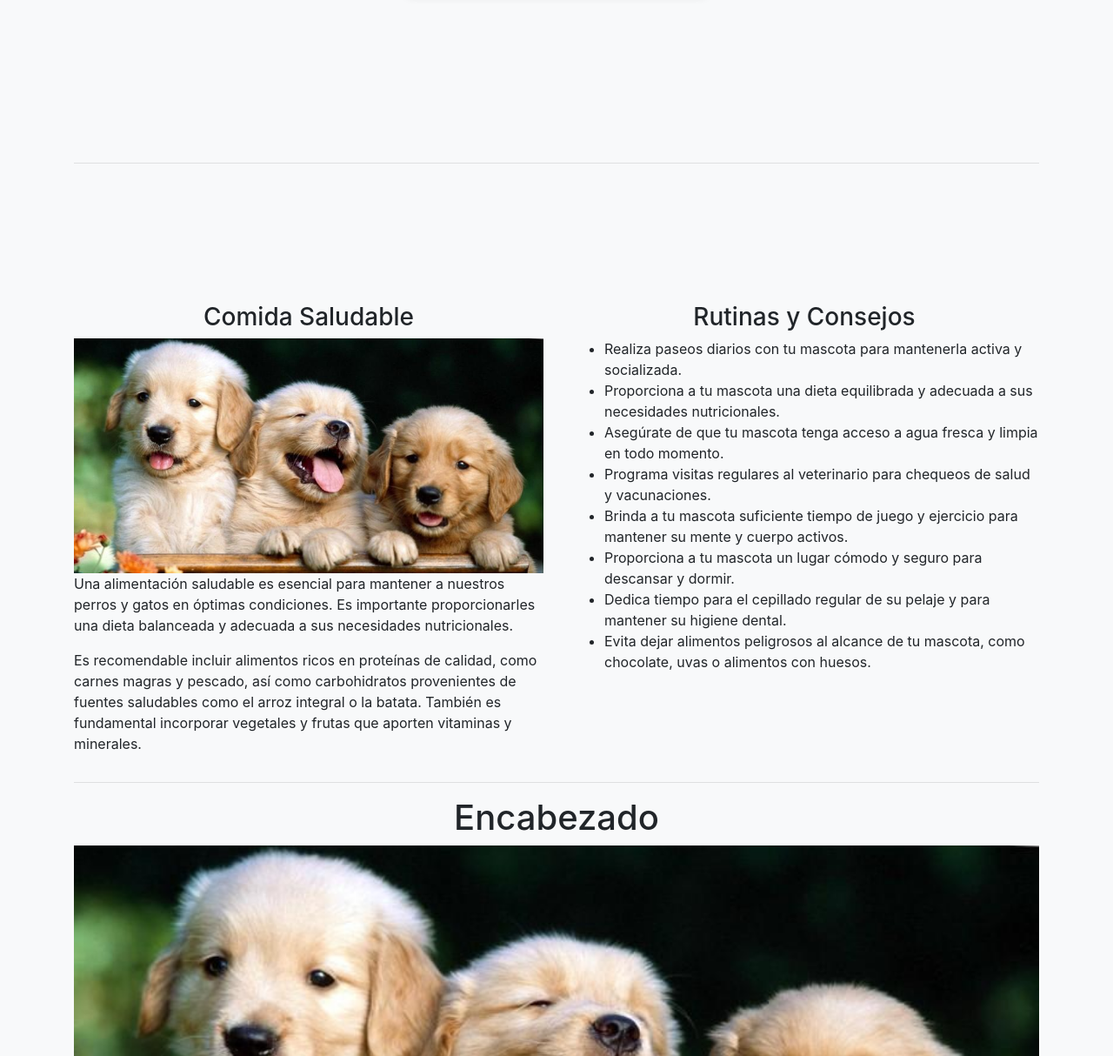
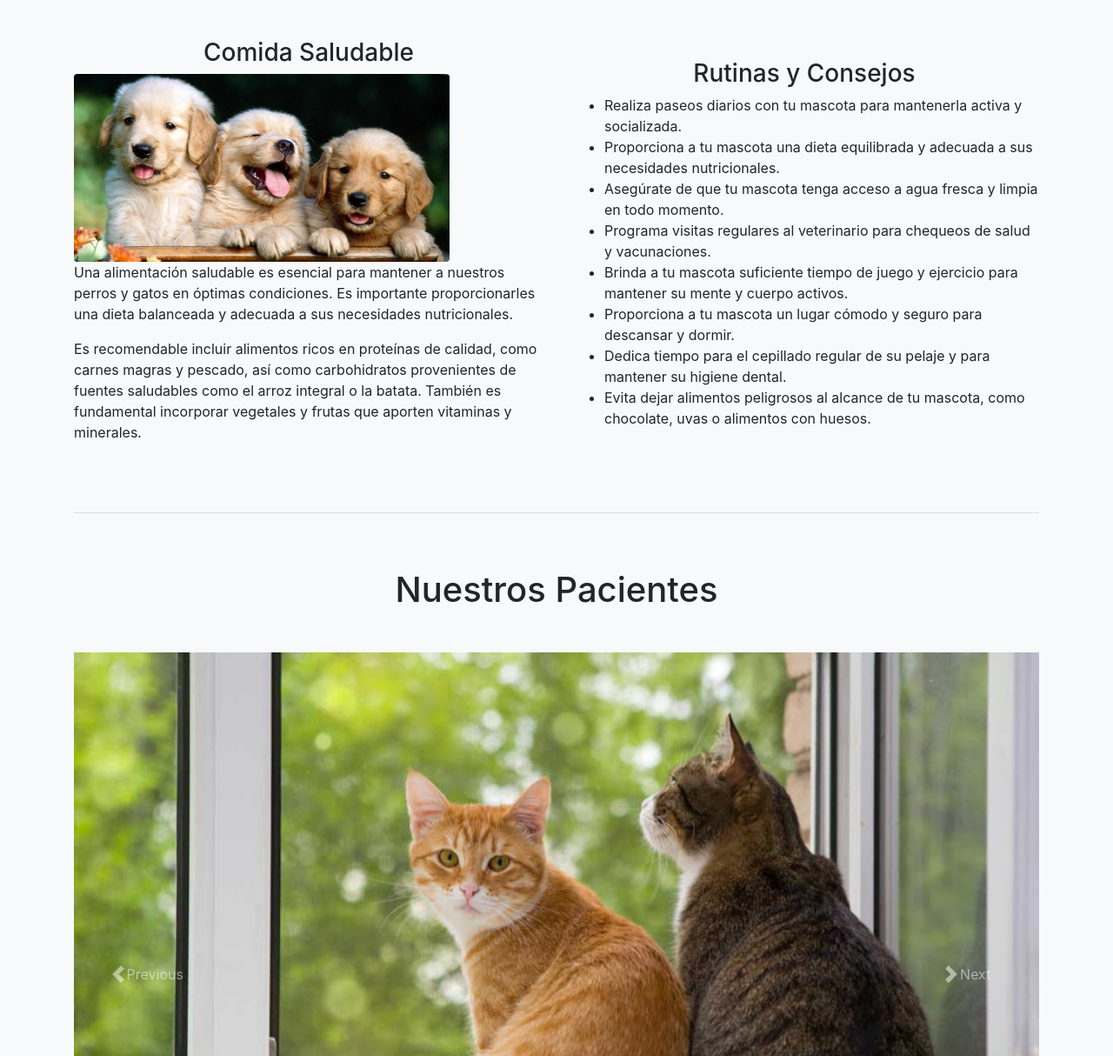
Before and after one commit to Stefanny26/Proyecto_VeterinariaU1, a plain HTML site: page index.html in a window 1280 px wide. Shown: the part 492-1706 px from the top of the page at 87% size. Drawn offline with Linux system fonts and the light colour scheme.

Commit message:
Actualización index.html 1.0.1

```diff
--- a/index.html
+++ b/index.html
@@ -40,13 +40,7 @@
     </header>
     <main>
         <div class="container" id="container2">
-            <br>
-                <br>
-                <br>
-                <br>
-                <br>
-                <br>
-                <div class="row justify-content-center">
+                <div class="row justify-content-center mt-5 mb-5">
                     <div class="col-lg-4 col-md-6 col-sm-8">
                       <div class="text-center mission-vision">
                         <h3>Misión</h3>
@@ -61,40 +55,23 @@
                     </div>
                     <div class="col-lg-4">
                       <div class="text-center">
-                        <img src="img/La-sverminazione-e-la-pulizia-del-cucciolo-del-cane-2-800x400-800x400.jpg" class="rounded-image" alt="Logo">
+                        <img src="img/logo2.png" class="rounded" alt="Logo" width="92%">
                       </div>
                     </div>
                   </div>
-                <br>
-                <br>
-                <br>
-                <br>
-                <br>
-                <br>
             <hr>
             <div class="row">
-
-                <div class="col-sm-12 col-md-6 col-lg-6">
-                    <br>
-                <br>
-                <br>
-                <br>
-                <br>
-                <br>
+                <div class="col-sm-12 col-md-6 col-lg-6 mt-5 mb-5">
                     <div class="">
                         <h3 class="text-center">Comida Saludable</h3>
-                        <img src="img/La-sverminazione-e-la-pulizia-del-cucciolo-del-cane-2-800x400-800x400.jpg" alt="Imagen" class="img-fluid">
+                        <img src="img/La-sverminazione-e-la-pulizia-del-cucciolo-del-cane-2-800x400-800x400.jpg" alt="Imagen" class="rounded" width="80%">
                         <p>Una alimentación saludable es esencial para mantener a nuestros perros y gatos en óptimas condiciones. Es importante proporcionarles una dieta balanceada y adecuada a sus necesidades nutricionales.</p>
                         <p>Es recomendable incluir alimentos ricos en proteínas de calidad, como carnes magras y pescado, así como carbohidratos provenientes de fuentes saludables como el arroz integral o la batata. También es fundamental incorporar vegetales y frutas que aporten vitaminas y minerales.</p>
                         </div>
                 </div>
-                <div class="col-sm-12 col-md-6 col-lg-6">
+                <div class="col-sm-12 col-md-6 col-lg-6  mt-5 mb-5">
                     <br>
-                <br>
-                <br>
-                <br>
-                <br>
-                <br>
+
                   <div class="">
                     <h3 class="text-center">Rutinas y Consejos</h3>
                         <ul class="">
@@ -113,11 +90,11 @@
             <hr>
             <div class="row">
                 <div class="col-12">
-                  <h1 class="text-center">Encabezado</h1>
+                  <h1 class="text-center mb-5 mt-5">Nuestros Pacientes</h1>
                 </div>
               </div>
 
-              <div id="carouselExampleIndicators" class="carousel slide" data-bs-ride="carousel">
+              <div id="carouselExampleIndicators mb-5 mt-5" class="carousel slide" data-bs-ride="carousel">
                 <ol class="carousel-indicators">
                   <li data-bs-target="#carouselExampleIndicators" data-bs-slide-to="0" class="active"></li>
                   <li data-bs-target="#carouselExampleIndicators" data-bs-slide-to="1"></li>
@@ -125,13 +102,13 @@
                 </ol>
                 <div class="carousel-inner">
                   <div class="carousel-item active">
-                    <img src="img/La-sverminazione-e-la-pulizia-del-cucciolo-del-cane-2-800x400-800x400.jpg" class="d-block w-100" alt="Imagen 1">
+                    <img src="img/gatito.jpg" class="d-block w-100" alt="Imagen 1">
                   </div>
                   <div class="carousel-item">
-                    <img src="img/La-sverminazione-e-la-pulizia-del-cucciolo-del-cane-2-800x400-800x400.jpg" class="d-block w-100" alt="Imagen 2">
+                    <img src="img/perrito.jpg" class="d-block w-100" alt="Imagen 2">
                   </div>
                   <div class="carousel-item">
-                    <img src="img/La-sverminazione-e-la-pulizia-del-cucciolo-del-cane-2-800x400-800x400.jpg" class="d-block w-100" alt="Imagen 3">
+                    <img src="img/gatito.jpg" class="d-block w-100" alt="Imagen 3">
                   </div>
                 </div>
                 <a class="carousel-control-prev" href="#carouselExampleIndicators" role="button" data-bs-slide="prev">
@@ -146,7 +123,7 @@
 
           </div>
     </main>
-    <footer class="text-white text-center py-3">
+    <footer class="text-white text-center py-3 mt-5">
         <div class="container">
             <div class="row justify-content-around">
                 <div class="columna col-4">
```
